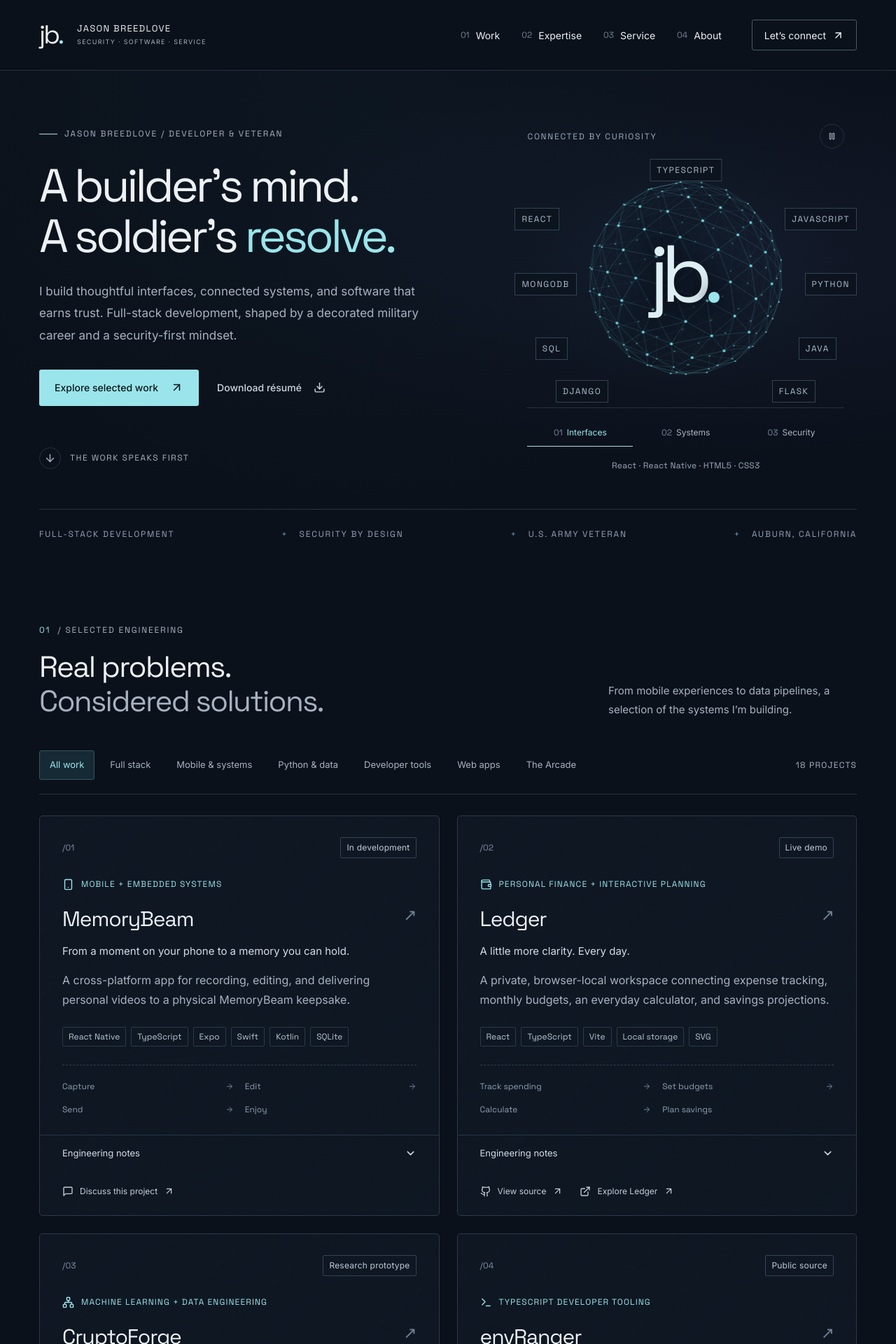
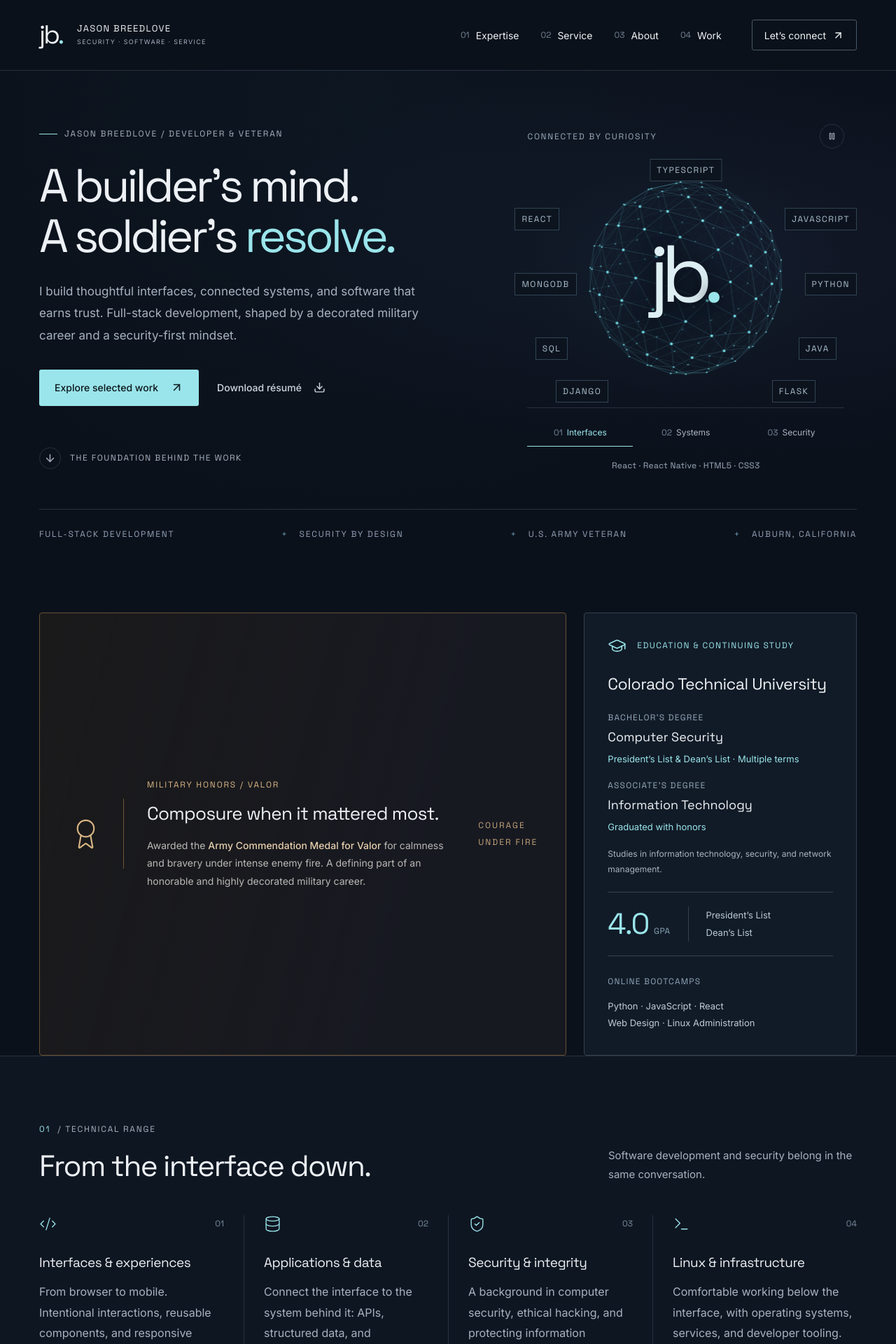
Before and after one commit to Breedlove-Jason/jason-breedlove-portfolio, a React (Vite) app: page / in a window 1280 px wide. Shown: the top 1920 px of the page at 70% size. Built offline with nearby package versions, Linux system fonts and the light colour scheme.

Commit message:
Lead portfolio with education, service, and expertise before project gallery

```diff
--- a/src/App.tsx
+++ b/src/App.tsx
@@ -1,5 +1,6 @@
 import Header from './components/Header.tsx';
 import Hero from './components/Hero.tsx';
+import ProfileHighlights from './components/ProfileHighlights.tsx';
 import Projects from './components/Projects.tsx';
 import Expertise from './components/Expertise.tsx';
 import Experience from './components/Experience.tsx';
@@ -24,10 +25,11 @@ export default function App() {
             <span>AUBURN, CALIFORNIA</span>
           </div>
         </div>
-        <Projects />
+        <ProfileHighlights />
         <Expertise />
         <Experience />
         <About />
+        <Projects />
         <Contact />
       </main>
       <footer className="shell site-footer">
--- a/src/components/About.tsx
+++ b/src/components/About.tsx
@@ -1,4 +1,4 @@
-import { GraduationCap, ArrowUpRight } from 'lucide-react';
+import { ArrowUpRight } from 'lucide-react';
 import SectionHeading from './SectionHeading.tsx';
 
 export default function About() {
@@ -7,7 +7,7 @@ export default function About() {
       <div className="about-layout">
         <div>
           <SectionHeading
-            number="04"
+            number="03"
             label="THE PERSON BEHIND THE WORK"
             title={
               <>
@@ -36,46 +36,6 @@ export default function About() {
             Let’s talk engineering <ArrowUpRight size={18} aria-hidden="true" />
           </a>
         </div>
-        <div className="education-card">
-          <div className="education-top">
-            <GraduationCap size={27} strokeWidth={1.4} aria-hidden="true" />
-            <span>EDUCATION & CONTINUING STUDY</span>
-          </div>
-          <h3>Colorado Technical University</h3>
-          <div className="degree">
-            <span>BACHELOR’S DEGREE</span>
-            <strong>Computer Security</strong>
-            <p className="degree-honors">
-              President’s List & Dean’s List · Multiple terms
-            </p>
-          </div>
-          <div className="degree">
-            <span>ASSOCIATE’S DEGREE</span>
-            <strong>Information Technology</strong>
-            <p className="degree-honors">Graduated with honors</p>
-          </div>
-          <p className="education-focus">
-            Studies in information technology, security, and network management.
-          </p>
-          <div className="academic-honors">
-            <strong>
-              4.0<span>GPA</span>
-            </strong>
-            <div>
-              President’s List
-              <br />
-              Dean’s List
-            </div>
-          </div>
-          <div className="continuing-study">
-            <span>ONLINE BOOTCAMPS</span>
-            <p>
-              Python · JavaScript · React
-              <br />
-              Web Design · Linux Administration
-            </p>
-          </div>
-        </div>
       </div>
     </section>
   );
--- a/src/components/Experience.tsx
+++ b/src/components/Experience.tsx
@@ -1,4 +1,4 @@
-import { Award, MapPin } from 'lucide-react';
+import { MapPin } from 'lucide-react';
 import SectionHeading from './SectionHeading.tsx';
 
 const roles = [
@@ -40,7 +40,7 @@ export default function Experience() {
   return (
     <section id="experience" className="section shell">
       <SectionHeading
-        number="03"
+        number="02"
         label="EXPERIENCE & SERVICE"
         title="Responsibility, earned."
       >
@@ -85,25 +85,6 @@ export default function Experience() {
           ))}
         </div>
       </div>
-      <div className="valor-callout">
-        <div className="valor-symbol">
-          <Award size={47} strokeWidth={1.1} aria-hidden="true" />
-        </div>
-        <div className="valor-copy">
-          <p className="eyebrow">MILITARY HONORS / VALOR</p>
-          <h3>Composure when it mattered most.</h3>
-          <p>
-            Awarded the <strong>Army Commendation Medal for Valor</strong> for
-            calmness and bravery under intense enemy fire. A defining part of an
-            honorable and highly decorated military career.
-          </p>
-        </div>
-        <span className="valor-side" aria-hidden="true">
-          COURAGE
-          <br />
-          UNDER FIRE
-        </span>
-      </div>
     </section>
   );
 }
--- a/src/components/Expertise.tsx
+++ b/src/components/Expertise.tsx
@@ -60,7 +60,7 @@ export default function Expertise() {
     <section className="expertise-wrap">
       <div id="expertise" className="section shell">
         <SectionHeading
-          number="02"
+          number="01"
           label="TECHNICAL RANGE"
           title="From the interface down."
         >
--- a/src/components/Header.tsx
+++ b/src/components/Header.tsx
@@ -2,10 +2,10 @@ import { useEffect, useState } from 'react';
 import { ArrowUpRight, Menu, X } from 'lucide-react';
 
 const links = [
-  ['01', 'Work', '#projects'],
-  ['02', 'Expertise', '#expertise'],
-  ['03', 'Service', '#experience'],
-  ['04', 'About', '#about'],
+  ['01', 'Expertise', '#expertise'],
+  ['02', 'Service', '#experience'],
+  ['03', 'About', '#about'],
+  ['04', 'Work', '#projects'],
 ];
 
 export default function Header() {
--- a/src/components/Hero.tsx
+++ b/src/components/Hero.tsx
@@ -29,11 +29,11 @@ export default function Hero() {
             Download résumé <Download size={17} aria-hidden="true" />
           </a>
         </div>
-        <a className="hero-scroll" href="#projects">
+        <a className="hero-scroll" href="#highlights">
           <span>
             <ArrowDown size={17} aria-hidden="true" />
           </span>{' '}
-          THE WORK SPEAKS FIRST
+          THE FOUNDATION BEHIND THE WORK
         </a>
       </div>
       <SystemConstellation />
--- /dev/null
+++ b/src/components/ProfileHighlights.tsx
@@ -0,0 +1,88 @@
+import { Award, GraduationCap } from 'lucide-react';
+
+export function EducationHighlight() {
+  return (
+    <article className="education-card">
+      <div className="education-top">
+        <GraduationCap size={27} strokeWidth={1.4} aria-hidden="true" />
+        <span>EDUCATION & CONTINUING STUDY</span>
+      </div>
+      <h3>Colorado Technical University</h3>
+      <div className="degree">
+        <span>BACHELOR’S DEGREE</span>
+        <strong>Computer Security</strong>
+        <p className="degree-honors">
+          President’s List & Dean’s List · Multiple terms
+        </p>
+      </div>
+      <div className="degree">
+        <span>ASSOCIATE’S DEGREE</span>
+        <strong>Information Technology</strong>
+        <p className="degree-honors">Graduated with honors</p>
+      </div>
+      <p className="education-focus">
+        Studies in information technology, security, and network management.
+      </p>
+      <div className="academic-honors">
+        <strong>
+          4.0<span>GPA</span>
+        </strong>
+        <div>
+          President’s List
+          <br />
+          Dean’s List
+        </div>
+      </div>
+      <div className="continuing-study">
+        <span>ONLINE BOOTCAMPS</span>
+        <p>
+          Python · JavaScript · React
+          <br />
+          Web Design · Linux Administration
+        </p>
+      </div>
+    </article>
+  );
+}
+
+export function ValorHighlight() {
+  return (
+    <article className="valor-callout">
+      <div className="valor-symbol">
+        <Award size={47} strokeWidth={1.1} aria-hidden="true" />
+      </div>
+      <div className="valor-copy">
+        <p className="eyebrow">MILITARY HONORS / VALOR</p>
+        <h3>Composure when it mattered most.</h3>
+        <p>
+          Awarded the <strong>Army Commendation Medal for Valor</strong> for
+          calmness and bravery under intense enemy fire. A defining part of an
+          honorable and highly decorated military career.
+        </p>
+      </div>
+      <span className="valor-side" aria-hidden="true">
+        COURAGE
+        <br />
+        UNDER FIRE
+      </span>
+    </article>
+  );
+}
+
+export default function ProfileHighlights() {
+  return (
+    <section
+      id="highlights"
+      className="profile-highlights shell"
+      aria-labelledby="profile-highlights-title"
+    >
+      <h2 id="profile-highlights-title" className="sr-only">
+        Education and military honors
+      </h2>
+      <div className="profile-highlights-grid">
+        <ValorHighlight />
+        <EducationHighlight />
+      </div>
+    </section>
+  );
+}
--- a/src/components/Projects.tsx
+++ b/src/components/Projects.tsx
@@ -1,4 +1,4 @@
-import { useState } from "react";
+import { useState } from 'react';
 import {
   ArrowRight,
   ArrowUpRight,
@@ -14,20 +14,20 @@ import {
   Braces,
   Network,
   Wallet,
-} from "lucide-react";
-import { projects } from "../data/projects";
-import type { Project } from "../data/projects";
-import type { LucideIcon } from "lucide-react";
-import SectionHeading from "./SectionHeading.tsx";
+} from 'lucide-react';
+import { projects } from '../data/projects';
+import type { Project } from '../data/projects';
+import type { LucideIcon } from 'lucide-react';
+import SectionHeading from './SectionHeading.tsx';
 
 const filters = [
-  "All work",
-  "Full stack",
-  "Mobile & systems",
-  "Python & data",
-  "Developer tools",
-  "Web apps",
-  "The Arcade",
+  'All work',
+  'Full stack',
+  'Mobile & systems',
+  'Python & data',
+  'Developer tools',
+  'Web apps',
+  'The Arcade',
 ];
 const icons: Record<string, LucideIcon> = {
   memorybeam: Smartphone,
@@ -69,14 +69,14 @@ function ProjectDetails({ project }: { project: Project }) {
 }
 
 export default function Projects() {
-  const [filter, setFilter] = useState("All work");
+  const [filter, setFilter] = useState('All work');
   const visibleProjects = projects.filter(
-    (project) => filter === "All work" || project.category === filter,
+    (project) => filter === 'All work' || project.category === filter,
   );
   return (
     <section className="section shell projects-section" id="projects">
       <SectionHeading
-        number="01"
+        number="04"
         label="SELECTED ENGINEERING"
         title={
           <>
@@ -106,7 +106,7 @@ export default function Projects() {
           ))}
         </div>
         <span className="project-count" aria-live="polite">
-          {String(visibleProjects.length).padStart(2, "0")} PROJECTS
+          {String(visibleProjects.length).padStart(2, '0')} PROJECTS
         </span>
       </div>
       <div className="project-grid">
@@ -160,7 +160,7 @@ export default function Projects() {
                 ) : (
                   <a className="source-link" href="#contact">
                     <MessageSquare size={16} aria-hidden="true" />
-                    Discuss this project{" "}
+                    Discuss this project{' '}
                     <ArrowUpRight size={15} aria-hidden="true" />
                   </a>
                 )}
@@ -172,7 +172,7 @@ export default function Projects() {
                     rel="noopener noreferrer"
                   >
                     <ExternalLink size={16} aria-hidden="true" />
-                    {project.liveLabel || "Visit project"}{" "}
+                    {project.liveLabel || 'Visit project'}{' '}
                     <ArrowUpRight size={15} aria-hidden="true" />
                   </a>
                 )}
--- a/src/styles.css
+++ b/src/styles.css
@@ -624,8 +624,24 @@
     color: #9caabf;
   }
   .projects-section {
-    border-top: 0;
+    border-top: 1px solid var(--border);
     padding-top: 92px;
+  }
+  .profile-highlights {
+    padding-block: 76px 0;
+  }
+  .profile-highlights-grid {
+    @apply grid;
+    grid-template-columns: minmax(0, 1.45fr) minmax(330px, 0.75fr);
+    gap: 25px;
+    align-items: stretch;
+  }
+  .profile-highlights .valor-callout {
+    margin-top: 0;
+    height: 100%;
+  }
+  .profile-highlights .education-card {
+    height: 100%;
   }
   .project-toolbar {
     @apply flex;
@@ -1047,8 +1063,7 @@
   }
   .about-layout {
     @apply grid;
-    grid-template-columns: 1.25fr 1fr;
-    gap: 95px;
+    grid-template-columns: minmax(0, 780px);
     @apply items-start;
   }
   .about-layout .section-heading {
@@ -1537,6 +1552,12 @@
     }
     .projects-section {
       padding-top: 60px;
+    }
+    .profile-highlights {
+      padding-top: 52px;
+    }
+    .profile-highlights-grid {
+      grid-template-columns: 1fr;
     }
     .project-toolbar {
       @apply block;
```
